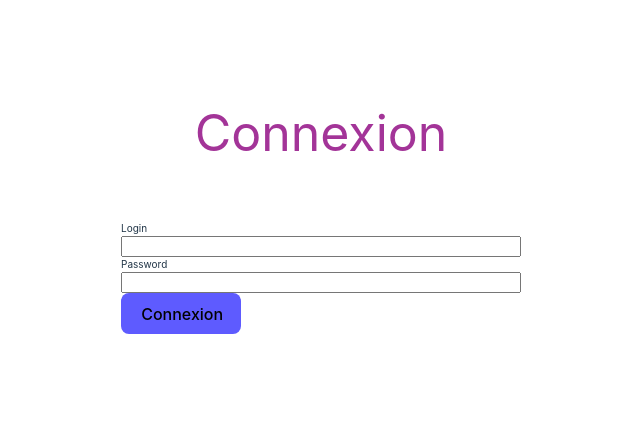
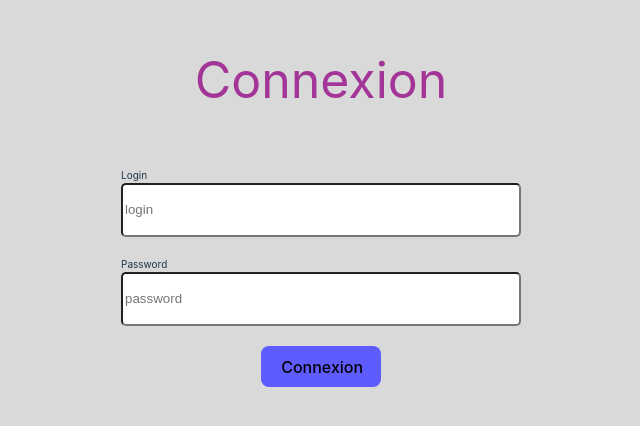
Before and after one commit to karimsekri/dj-frontend, a React (Vite) app: page / in a window 1280 px wide. Shown: the part 210-636 px from the top of the page, without its empty margins (319-959 px from the left). Built offline with nearby package versions, Linux system fonts and the light colour scheme.

Commit message:
Ajout de la connexion

```diff
--- a/src/App.scss
+++ b/src/App.scss
@@ -4,23 +4,34 @@
   padding: 2rem;
   text-align: center;
 }
-.connexion{
+
+body {
+  background-color: #D9D9D9;
+}
+
+.connexion {
   display: flex;
   flex-direction: column;
   width: 400px;
 
-  label{
+  label {
     text-align: left;
     font-size: 10px;
   }
 
-  p{
+  p {
     font-size: 50px;
-    color : #A33498;
+    color: #A33498;
   }
 
-  button{
-    background-color:#5E5BFF;
+  button {
+    background-color: #5E5BFF;
     width: 120px;
   }
+
+  input {
+    margin-bottom: 20px;
+    height: 48px;
+    border-radius: 5px;
+  }
 }
--- a/src/components/Connexion.tsx
+++ b/src/components/Connexion.tsx
@@ -1,42 +1,73 @@
-import { useState } from "react";
+import { useCallback, useEffect, useState } from "react";
 import { useNavigate, useParams } from "react-router-dom";
+
 
 const Connexion = () => {
 
     const navigate = useNavigate();
     const [login, setLogin] = useState("");
     const [password, setPassword] = useState("");
+    const [isConnected, setIsConnected] = useState(false);
 
 
 
 
+    const handleChangeLogin = (event: React.ChangeEvent<HTMLInputElement>) => {
+        setLogin(event.target.value)
+    }
 
     const handleChangePassword = (event: React.ChangeEvent<HTMLInputElement>) => {
         setPassword(event.target.value)
     }
 
-    const handleClickConnexion = () => {
-        if (login === 'admin' && password === 'admin') {
-            navigate(`/home/${login}`)
-        }
-        else {
-            setLogin("")
-            setPassword("")
-            alert("Login ou mot de passe incorrect")
+    const handleClickConnexion =  useCallback(() => {
+            const requestOptions = {
+                method: 'POST',
+                headers: { 'Content-Type': 'application/json' },
+                body: JSON.stringify({
+                    "identifier": login.toString(),
+                    "password": password.toString()
+                })
+            };
+            const isConnectedApi = async () => {
+                const response = await fetch('http://localhost:1337/api/auth/local', requestOptions);
+                const data = await response.json();
+                console.log("login", login);
+                console.log("password", password);
+                console.log("data", data);
+                if (data.data === null) {
+                    alert("Connexion échouée")
+                    setIsConnected(false)
+                    setLogin("")
+                    setPassword("")
+                } else  {
+                    setIsConnected(true)
 
-        }
-    }
+                }
+
+
+            }
+            isConnectedApi()
+            console.log("isConnected", isConnected);
+            if (isConnected === true) {
+                navigate("/musiques")
+            }
+        }, [])
+
+
+
 
     return (
         <div className="connexion" >
             <div><p>Connexion</p></div>
-            <label htmlFor="login" id="login" className="">Login</label>
-            <input type="text" name="login" value={login} onChange={(event) => setLogin(event.target.value)} />
+            <label htmlFor="login" id="login" >Login</label>
+            <input type="text" name="login" placeholder="login" value={login} onChange={handleChangeLogin} />
 
             <label htmlFor="password" id="password">Password</label>
-            <input type="password" name="password" value={password} onChange={handleChangePassword} />
-
-            <button onClick={handleClickConnexion}>Connexion</button>
+            <input type="password" name="password" placeholder="password" value={password} onChange={handleChangePassword} />
+            <div>
+                <button onClick={handleClickConnexion}>Connexion</button>
+            </div>
         </div>
     )
 }
--- /dev/null
+++ b/src/components/Musiques.tsx
@@ -0,0 +1,21 @@
+import { useEffect } from "react";
+
+const Musiques = () => {
+
+    useEffect(() => {
+        const getMusiquesApi = async () => {
+            const reponse = await fetch(`http://localhost:1337/api/musiques`);
+            const musiques = await reponse.json();
+            console.log("musiques", musiques);
+        }
+        getMusiquesApi()
+    }, [])
+
+    return (
+        <>
+            <h1>Musiques</h1>
+        </>
+    )
+}
+
+export default Musiques
```
Also changed, not shown: src/App.tsx (+8 -2 lines).
